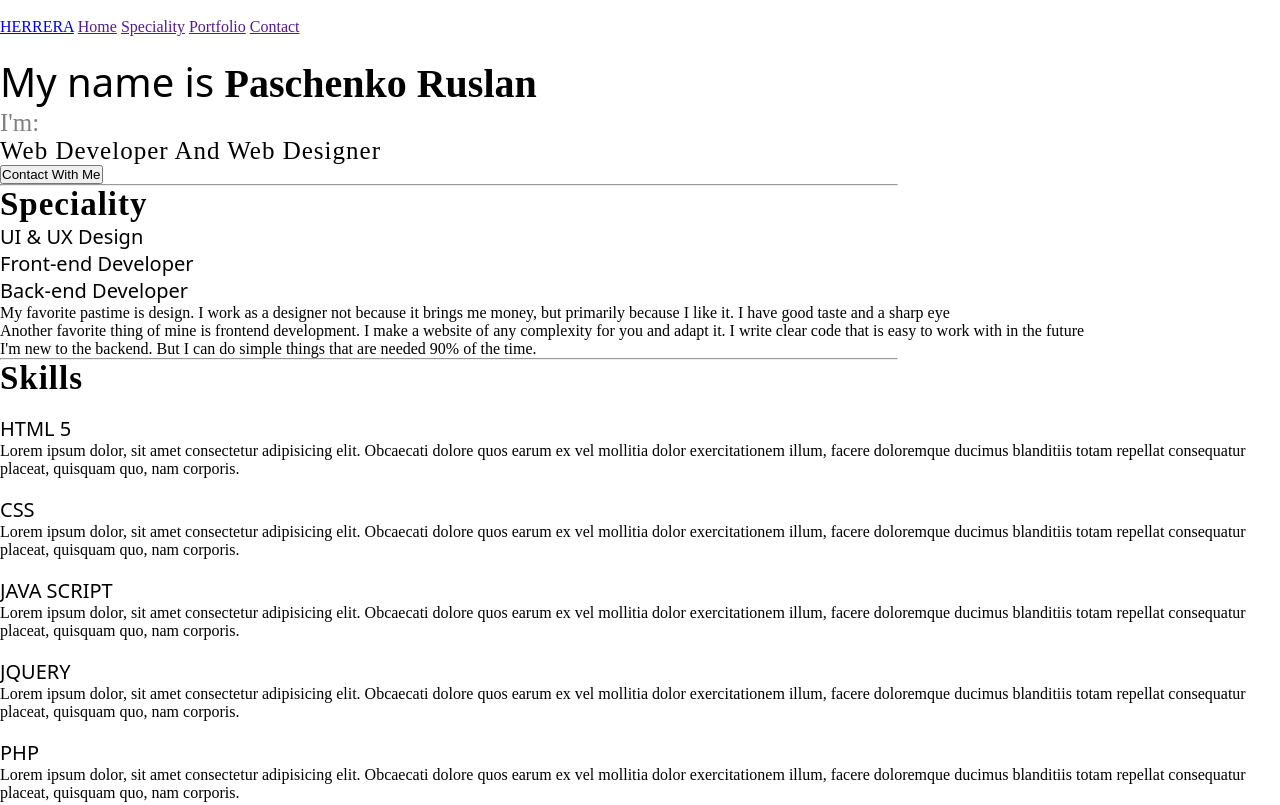
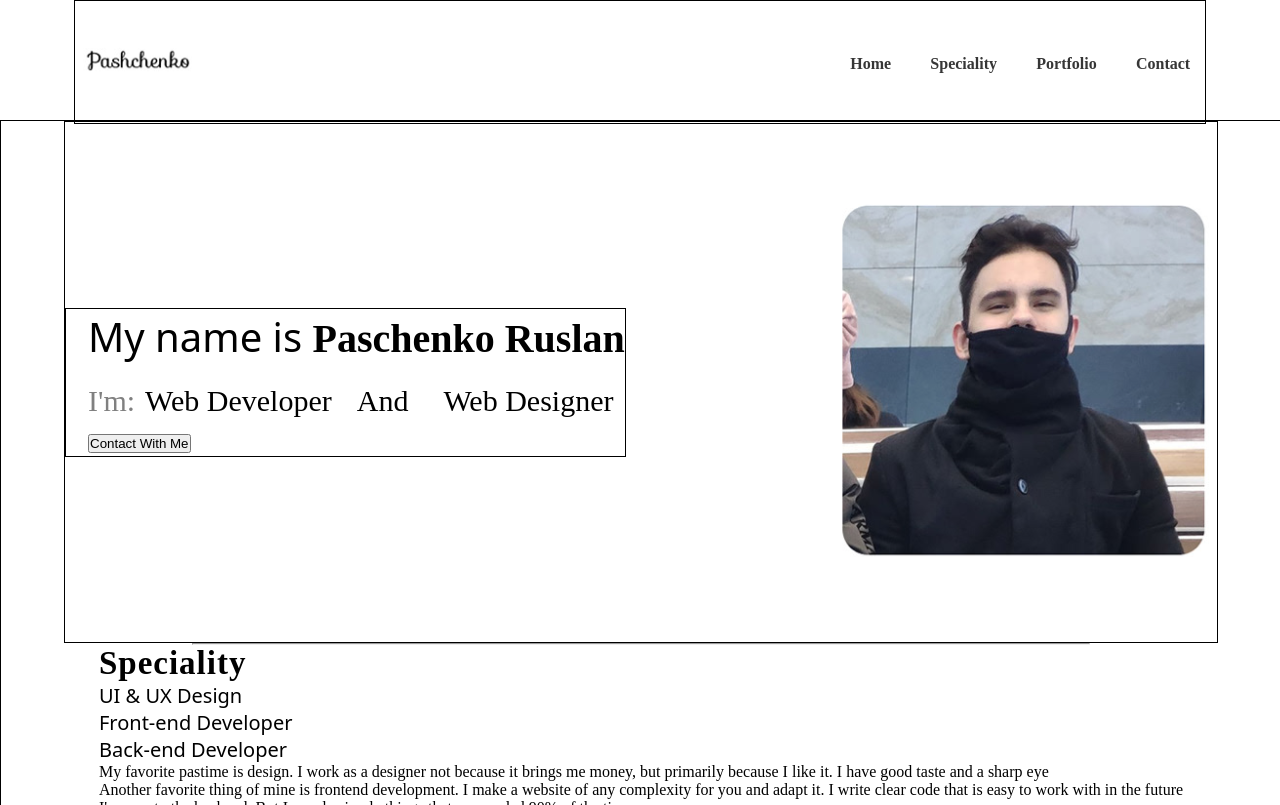
Before and after one commit to Plastixd/TPFINAL1, a plain HTML site: page index.html in a window 1280 px wide. Shown: the top 805 px of the page. Drawn offline with Linux system fonts and the light colour scheme; a web font is replaced by a local one.

Commit message:
Menu y parte del hero modificados en html y css

```diff
--- a/css/styles.css
+++ b/css/styles.css
@@ -11,6 +11,7 @@ h1{
     font-family:system-ui, -apple-system, BlinkMacSystemFont, 'Segoe UI', Roboto, Oxygen, Ubuntu, Cantarell, 'Open Sans', 'Helvetica Neue', sans-serif;
     font-weight: 500;
     font-size: 40px;
+    padding-bottom: 20px;
 }
 
 h2{
@@ -41,12 +42,94 @@ hr{
     width: 70%;
 }
 
-.hero{
+header{
+    height: 120px;
+    width: 100%;
+    display: flex;
+    flex-direction: row;
+    justify-content: center;
+
+}
+
+.menuboton{
+
+    padding-right: 15px;
+    padding-top: 1px;
+    width: 340px;
+    display: flex;
+    justify-content: space-between;
+}
+.menu{
+    border: solid 1px;
+    height: 99%;
+    width: 88%;
+    display: flex;
+    flex-direction: row;
+    justify-content: space-between;
+    align-items: center;
+    align-content: center;
+    padding-left: 4px;
+    padding-top: 3px;
+}
+
+
+
+a{
+    font-family:'Radio Canada Big';
+    text-decoration: none;
+    font-weight: 600;
+    color: rgb(54, 54, 54);
+}
+
+main{
+    border: solid 1px;
+    width: 100%;
+    height: 100%;
+    display: flex;
+    flex-direction:column;
+    align-items: center;
+}
+
+.heroflex{
+    border: solid 1px;
+    height: 520px;
+    width: 90%;
+    display: flex;
+    flex-direction: row-reverse;
+    justify-content: space-between;
+    align-content: center;
+    align-items: center;
+}
+
+.heroimg{
+    border-radius: 20px;
+    padding-left: 20px;
+}
+
+.hero2t{
     font-weight: 400;
-    font-size: 25px;
+    font-size: 30px;
+    padding-left: 10px;
+    letter-spacing: 0px;
+}
+
+.and{
+    padding: 0px 25px;
+}
+
+.herotext{
+    border: solid 1px;
+    font-weight: 400;
+    font-size: 34px;
+    padding-left: 22px;
 }
 
 .im{
     color: grey;
     letter-spacing: 0px;
+    padding-left: 0px;
 }
+
+.align{
+    display: flex;
+}
--- a/index.html
+++ b/index.html
@@ -9,25 +9,41 @@
 <body>
     <header>    <!--usar display flex con align item center y justify en space around-->
                 <!--Ver position para q te siga el logo-->
-        <img src="" alt=""> <!--LOGO DE LA PAGINA-->
-        <nav>
-            <a href="index.html">HERRERA</a>
+         <!--LOGO DE LA PAGINA-->
+        <nav class="menu">
+            <div>
+                <img src="img/logo.png" alt="">
+            </div>
+
+            <div class="menuboton">
                 <a href="">Home</a>
                 <a href="">Speciality</a>
                 <a href="">Portfolio</a>
                 <a href="">Contact</a>
+            </div>
+
         </nav>
     </header>
 
     <main>
-        <section> <!--Inicio del hero-->
-            <img src="" alt="">
+        <!--Inicio del hero-->
+        <section class="heroflex">
+            <div>
+                <img class="heroimg" src="img/pachecocara.png" alt="">
+            </div>
+            <div class="herotext">
                 <h1>My name is <b>Paschenko Ruslan</b></h1>
-            <h2 class="hero im">I'm:</h2>
-            <h2 class="hero">Web Developer   And   Web Designer</h2>
+                <div class="align">
+                    <h2 class="hero2t im">I'm:</h2>
+                    <h2 class="hero2t">Web Developer</h2>
+                    <h2 class="hero2t and">And</h2>
+                    <h2 class="hero2t">Web Designer</h2>
+                </div>
                 <button>Contact With Me</button>
+            </div>
+        </section>
         <hr>
-        </section> <!--Fin del hero-->
+        <!--Fin del hero-->
 
         <section> <!--Inicio de la seccion Speciality-->
             <h2>Speciality</h2>
```
Also changed, not shown: img/ej.png (added), img/logo.png (added), img/logoej.png (added), img/pachecocara.png (added). Lines whose indentation alone changed are shown as unchanged.
